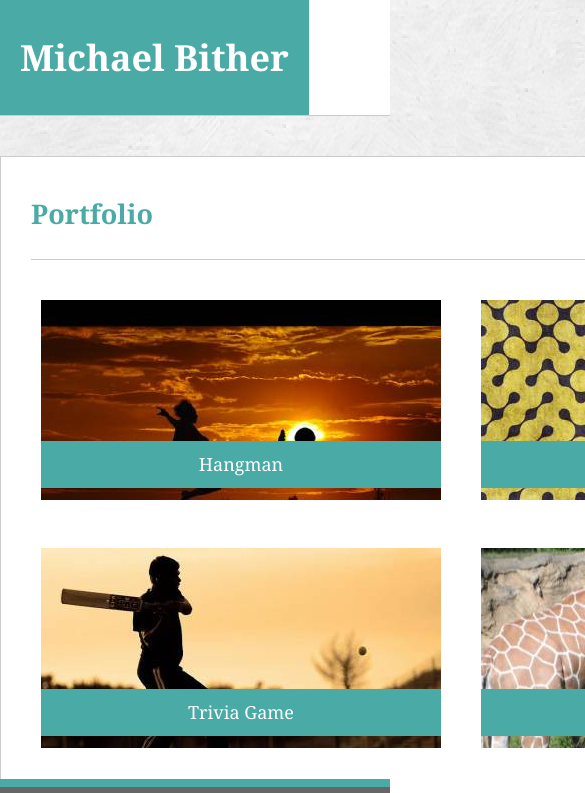
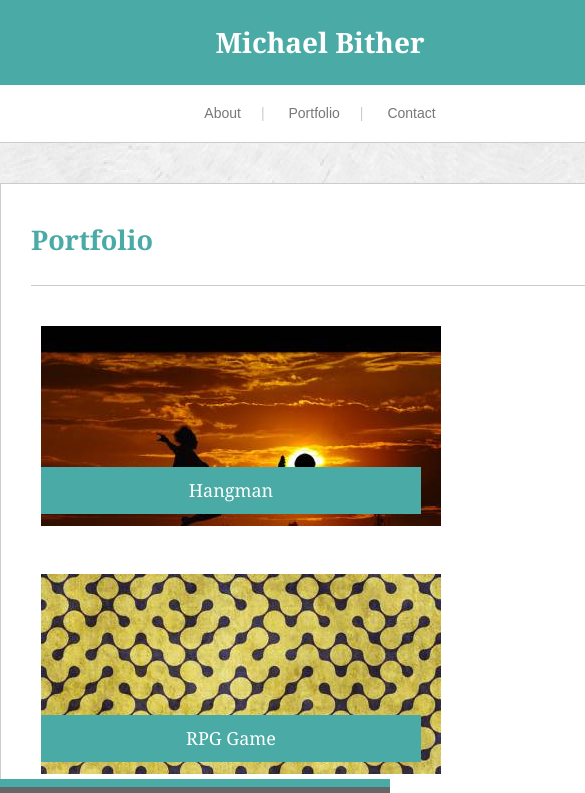
Before and after one commit to bliff182/Responsive-Portfolio, a plain HTML site: page portfolio.html in a window 390 px wide. Shown: the top 793 px of the page, 585 px wide, since content can reach past the window. Drawn offline with Linux system fonts and the light colour scheme.

Commit message:
responsive header finished

```diff
--- a/assets/css/style.css
+++ b/assets/css/style.css
@@ -1,4 +1,8 @@
 /* basics & index.html */
+
+* {
+    box-sizing: border-box;
+}
 
 body {
     background-image: url("../images/scribble_light/scribble_light_@2X.png");
@@ -18,11 +22,13 @@ h1 {
     border-bottom: 1px solid #ccc;
     overflow: auto;
     margin-bottom: 40px;
+    /* width: 960px; */
 }
 
 .headerContent {
-    width: 1000px;
+    width: 960px;
     margin: 0 auto;
+    /* width: 100%; */
 }
 
 #nametag{
@@ -143,13 +149,52 @@ textarea {
 }
 
 @media screen and (max-width: 980px) {
+    /* .masthead {
+        width: 768px;
+    } */
+
+    .headerContent {
+        width: 748px;
+    }
+
+    .mainContent {
+        width: 748px;
+    }
 
 }
 
 @media screen and (max-width: 768px) {
 
+    .headerContent {
+        width: 620px;
+        font-size: 14px;
+    }
+
+    .mainContent {
+        width: 620px;
+    }
 }
 
 @media screen and (max-width: 640px) {
 
+    .masthead {
+        width: 640px;
+    }
+
+    .headerContent {
+        width: auto;
+    }
+
+    #nametag {
+        width: 100%;
+        padding: 10px;
+        /* font-size: 12px; */
+    }
+
+    .navBar {
+        width: 100%;
+        text-align: center;
+        margin: 0;
+        padding: 15px;
+    }
 }
```
Also changed, not shown: contact.html (+1 -0 lines), index.html (+1 -0 lines), portfolio.html (+1 -0 lines).
